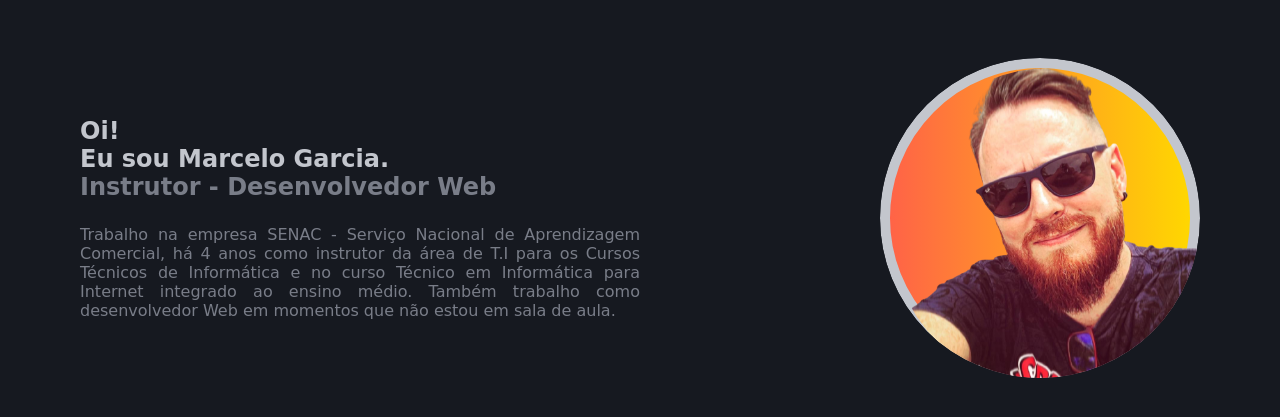
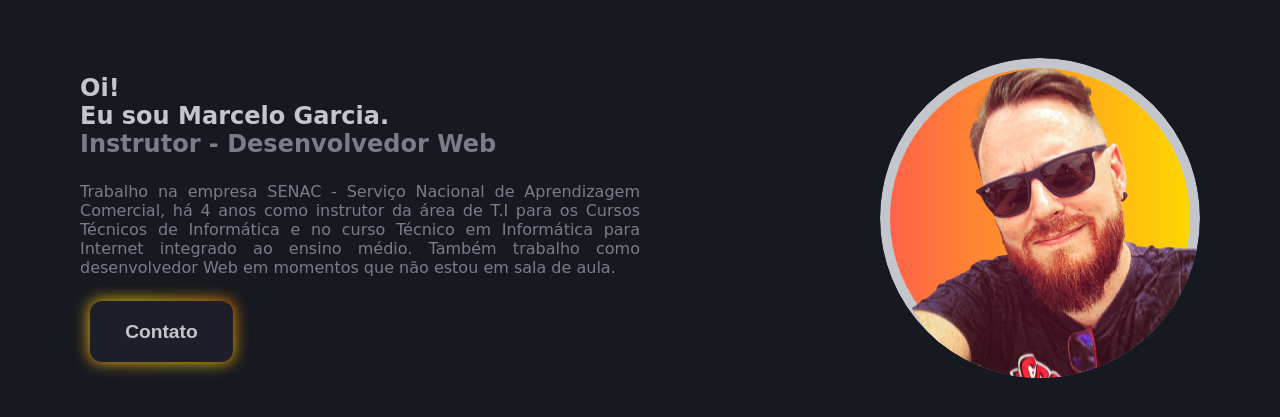
Before and after one commit to slabcouski/projeto_landing_page, a plain HTML site: page index.html in a window 1280 px wide. Shown: the part 87-504 px from the top of the page. Drawn offline with Linux system fonts and the light colour scheme; a web font is replaced by a local one.

Commit message:
03/02/2023-2

```diff
--- a/assets/css/style.css
+++ b/assets/css/style.css
@@ -65,7 +65,45 @@ header nav li a{
 }
 #home .banner_text p{
     padding-top: 1.5rem;
+    padding-bottom: 1.5rem;
     text-align: justify;
+}
+#home .button{
+    background: var(--tertiary-color);
+    cursor: pointer;
+    border: none;
+    padding: 1.2rem 2.2rem;
+    color: var(--font-text-color);
+    font-size: 1.2rem;
+    font-weight: bold;
+    position: relative;
+    border-radius: 12px;
+    margin-left: 10px;
+}
+#home .button::before{
+    content: "";
+    position: absolute;
+    top: 0;
+    left: 0;
+    z-index: -1;
+    width: 100%;
+    height: 100%;
+    background: linear-gradient(45deg, tomato, gold, red, tomato, gold, red);
+    background-size: 800%;
+    border-radius: 10px;
+    filter: blur(8px);
+    animation: glowing 20s linear infinite;
+}
+@keyframes glowing{
+    0% {
+        background-position: 0 0;
+    }
+    50% {
+        background-position: 400% 0;
+    }
+    100% {
+        background-position: 0 0;
+    }
 }
 #home .banner_img{
     margin-left: 15rem;
--- a/index.html
+++ b/index.html
@@ -48,13 +48,15 @@
                     <h1>Oi!<br>Eu sou Marcelo Garcia.</h1>
                     <h2>Instrutor - Desenvolvedor Web</h2>
                     <p>Trabalho na empresa SENAC - Serviço Nacional de Aprendizagem Comercial, há 4 anos como instrutor da área de T.I para os Cursos Técnicos de Informática e no curso Técnico em Informática para Internet integrado ao ensino médio. Também trabalho como desenvolvedor Web em momentos que não estou em sala de aula.</p>
+                    <button class="button" href="contact">Contato</button>
                 </div>
                 <div class="banner_img">
                     <img src="/assets/img/user.png" alt="">
                 </div>
+            </div>
+            <div class="banner_Social">
 
             </div>
-
         </div>
         </section>
 </body>
```
